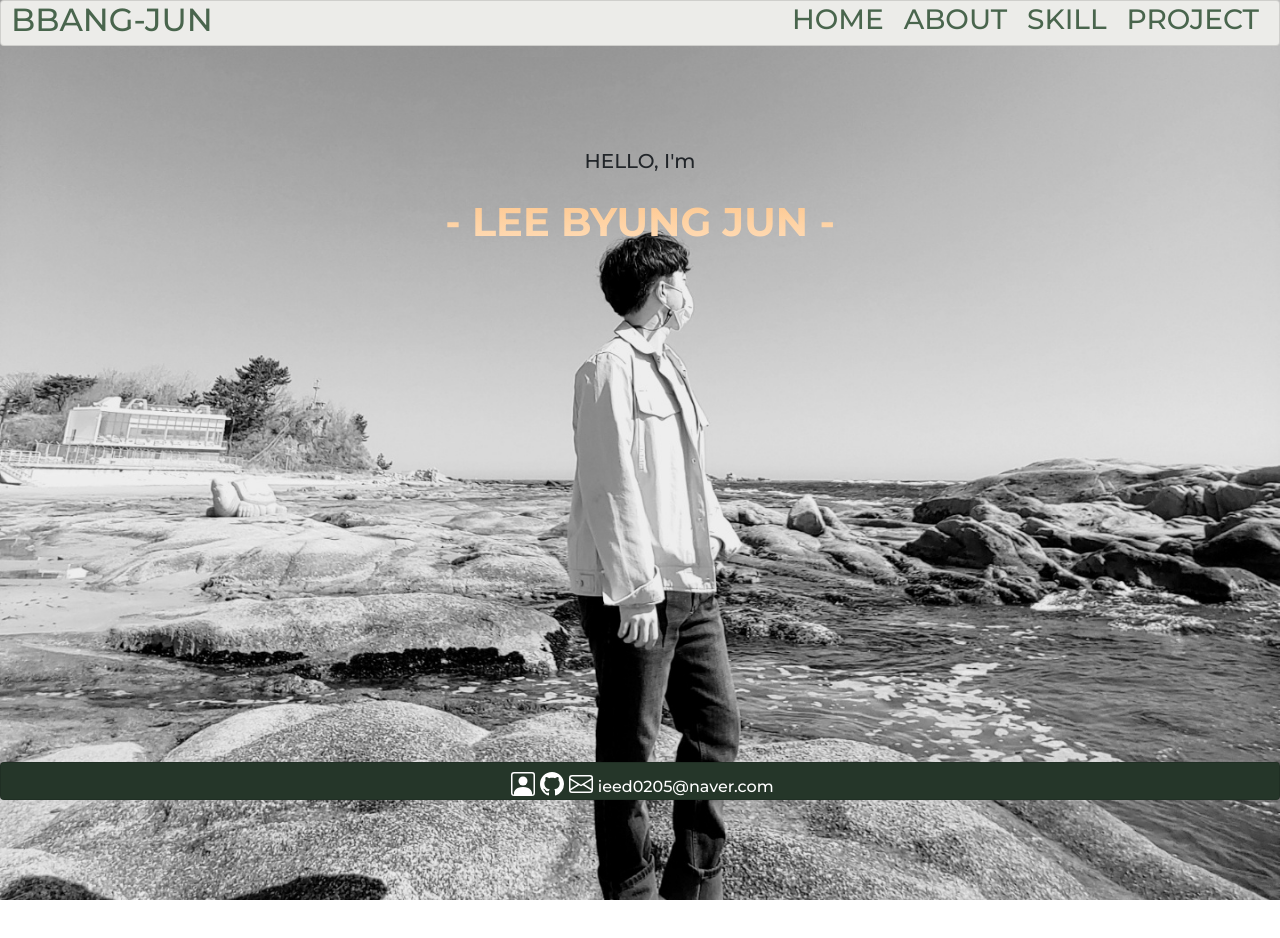
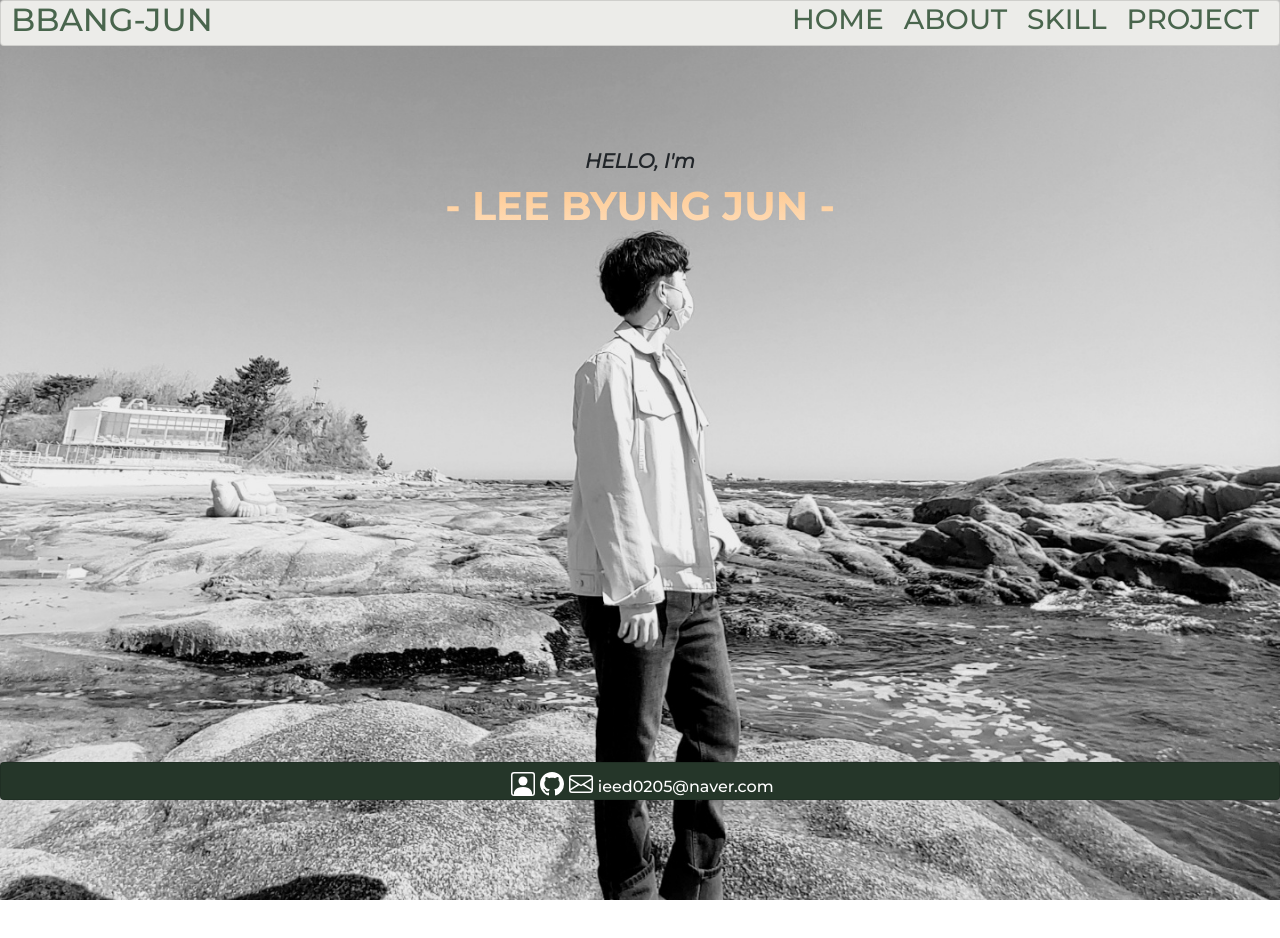
Before and after one commit to 2ByungJun/NuxtJS_demo, a Nuxt app: page / in a window 1280 px wide. Shown: the top 938 px of the page. Built offline with nearby package versions, Linux system fonts and the light colour scheme.

Commit message:
6) font change

```diff
--- a/pages/view/Home.vue
+++ b/pages/view/Home.vue
@@ -1,7 +1,7 @@
 <template>
     <div class="areaDiv home">
         <div class="subContext">
-            <p class="medium">HELLO, I'm</p>
+            <span class="bold">HELLO, I'm</span>
         </div>
         <div class="mainContext">
             <p class="bold">- LEE BYUNG JUN -</p>
@@ -29,6 +29,7 @@
 
 .subContext{
     margin-top: 100px;
-    font-size: 20px
+    font-style: italic;
+    font-size: 20px;
 }
 </style>
```
